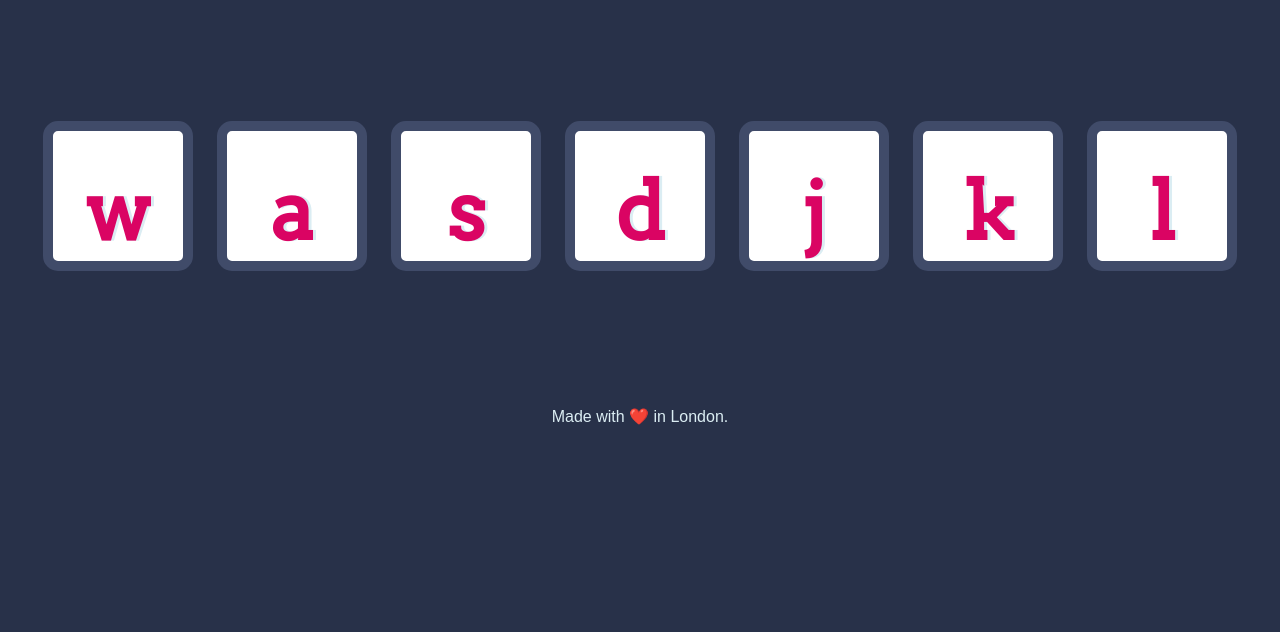
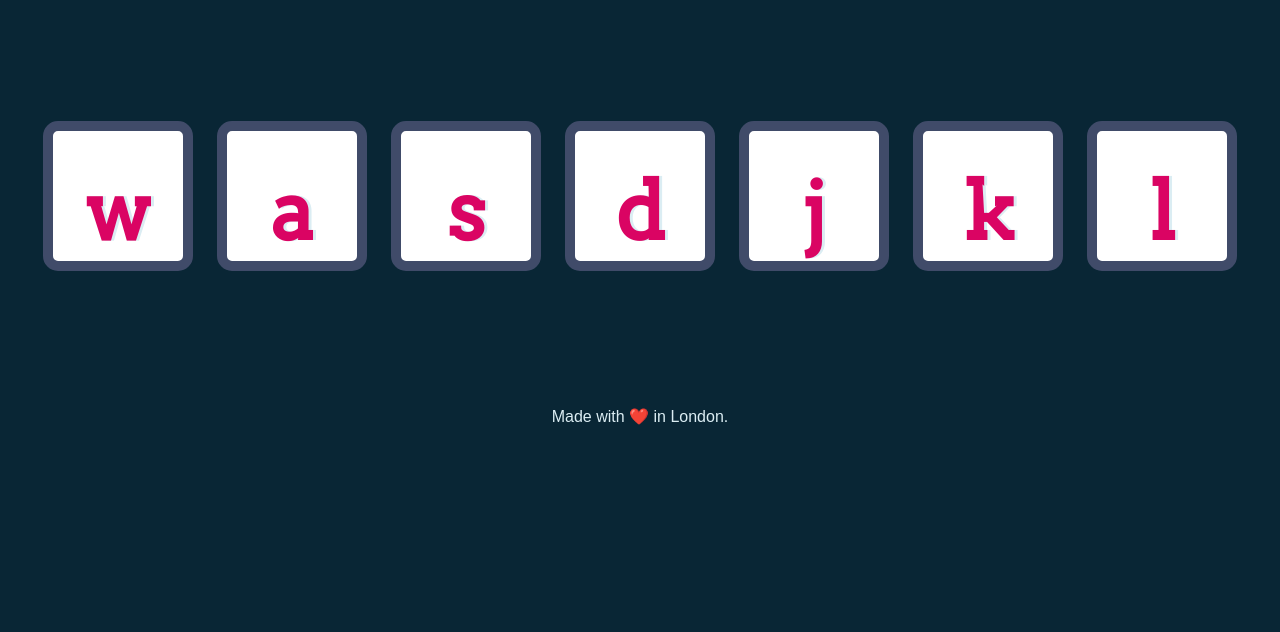
Before and after one commit to akshwin/Front_End_Web_Development, a plain HTML site: page 17_Advanced DOM and JS/Drum Kit Starting Files/index.html in a window 1280 px wide. Shown: the part 168-800 px from the top of the page. Drawn offline with Linux system fonts and the light colour scheme.

Commit message:
added dom

```diff
--- a/17_Advanced DOM and JS/Drum Kit Starting Files/styles.css
+++ b/17_Advanced DOM and JS/Drum Kit Starting Files/styles.css
@@ -1,6 +1,7 @@
 body {
   text-align: center;
-  background-color: #283149;
+  background-color:#092635;
+  #283149;
 }
 
 h1 {
```
